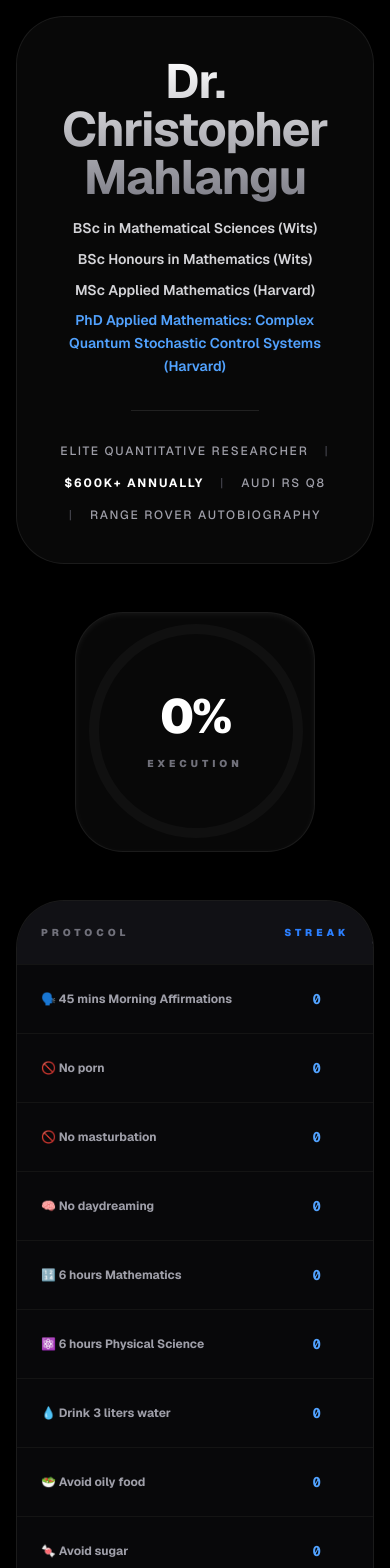
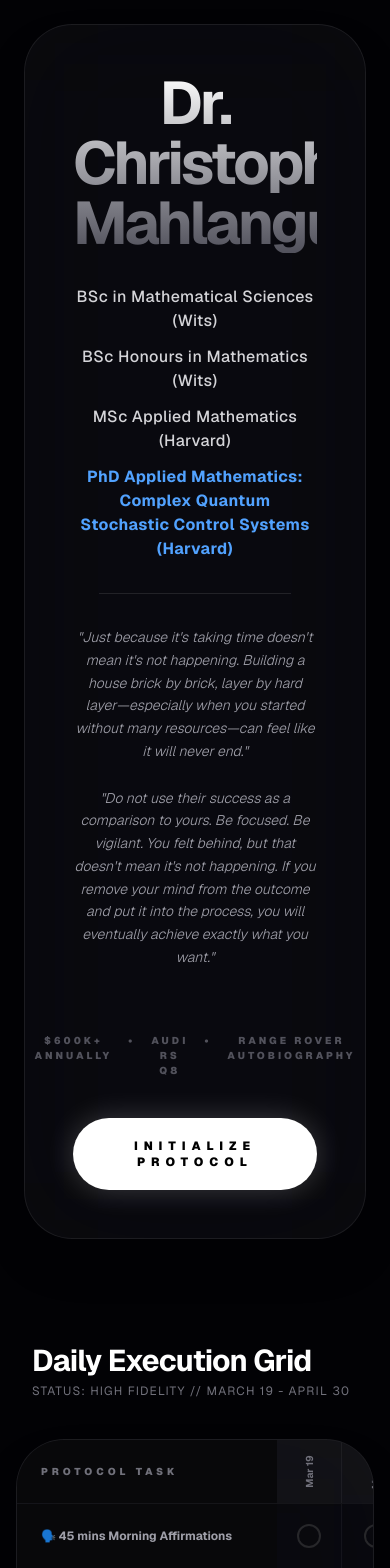
Before and after one commit to christophermahlangu/drmahlangu-app, a Next.js app: page / in a window 390 px wide. Shown: the top 1568 px of the page. Built offline with nearby package versions, Linux system fonts and the light colour scheme.

Commit message:
Integrated Welcome Page and smooth scroll Grid

```diff
--- a/app/page.tsx
+++ b/app/page.tsx
@@ -1,21 +1,12 @@
 "use client";
-import { useEffect, useState } from "react";
+import { useEffect, useState, useRef } from "react";
 import Confetti from "react-confetti";
 
 const habits = [
-  "🗣️ 45 mins Morning Affirmations",
-  "🚫 No porn",
-  "🚫 No masturbation",
-  "🧠 No daydreaming",
-  "🔢 6 hours Mathematics",
-  "⚛️ 6 hours Physical Science",
-  "💧 Drink 3 liters water",
-  "🥗 Avoid oily food",
-  "🍬 Avoid sugar",
-  "🧘‍♂️ 30 mins meditation",
-  "📱 No Instagram",
-  "🐦 No Twitter",
-  "▶️ No YouTube shorts",
+  "🗣️ 45 mins Morning Affirmations", "🚫 No porn", "🚫 No masturbation", "🧠 No daydreaming",
+  "🔢 6 hours Mathematics", "⚛️ 6 hours Physical Science", "💧 Drink 3 liters water",
+  "🥗 Avoid oily food", "🍬 Avoid sugar", "🧘‍♂️ 30 mins meditation",
+  "📱 No Instagram", "🐦 No Twitter", "▶️ No YouTube shorts",
 ];
 
 const startDate = new Date(2026, 2, 19);
@@ -36,12 +27,11 @@ const dates = generateDates();
 export default function Home() {
   const [checkboxes, setCheckboxes] = useState<Record<string, boolean>>({});
   const [mounted, setMounted] = useState(false);
-  const [windowSize, setWindowSize] = useState({ width: 0, height: 0 });
+  const gridRef = useRef<HTMLDivElement>(null);
 
   useEffect(() => {
     const saved = localStorage.getItem("mahlanguTracker");
     if (saved) setCheckboxes(JSON.parse(saved));
-    setWindowSize({ width: window.innerWidth, height: window.innerHeight });
     setMounted(true);
   }, []);
 
@@ -54,104 +44,89 @@ export default function Home() {
     setCheckboxes(prev => ({ ...prev, [key]: !prev[key] }));
   };
 
-  const overallProgress = () => {
-    let totalChecked = 0;
-    dates.forEach(date => habits.forEach(h => { if (checkboxes[`${h}-${date}`]) totalChecked++; }));
-    return (totalChecked / (habits.length * dates.length)) * 100;
-  };
-
-  const habitStreak = (habit: string) => {
-    let streak = 0;
-    for (let i = dates.length - 1; i >= 0; i--) {
-      const key = `${habit}-${dates[i]}`;
-      if (checkboxes[key]) streak++;
-      else break;
-    }
-    return streak;
+  const scrollToGrid = () => {
+    gridRef.current?.scrollIntoView({ behavior: 'smooth' });
   };
 
   if (!mounted) return null;
 
   return (
-    <main className="min-h-screen bg-[#000] text-white p-4 md:p-10 font-sans selection:bg-blue-500/30 relative overflow-x-hidden antialiased">
+    <main className="min-h-screen bg-[#020205] text-white font-sans selection:bg-blue-500/30 relative overflow-x-hidden antialiased">
 
       {/* --- APPLE VIBRANT BACKGROUND --- */}
       <div className="fixed inset-0 -z-10 bg-[#020205]">
-        <div className="absolute top-[-25%] left-[-10%] w-[90%] h-[80%] rounded-full bg-blue-600/15 blur-[180px] animate-pulse" />
-        <div className="absolute bottom-[-15%] right-[-10%] w-[70%] h-[70%] rounded-full bg-indigo-600/10 blur-[150px]" />
+        <div className="absolute top-[-20%] left-[-10%] w-[90%] h-[80%] rounded-full bg-blue-600/10 blur-[180px] animate-pulse" />
+        <div className="absolute bottom-[-10%] right-[-10%] w-[70%] h-[70%] rounded-full bg-indigo-900/10 blur-[150px]" />
       </div>
 
-      {/* Confetti on 100% */}
-      {overallProgress() === 100 && <Confetti width={windowSize.width} height={windowSize.height} recycle={false} />}
-
-      <div className="max-w-6xl mx-auto space-y-12">
-
-        {/* --- IDENTITY HEADER (Liquid Glass Style) --- */}
-        <header className="liquid-glass p-10 md:p-16 text-center shadow-2xl">
-          <h1 className="text-5xl md:text-7xl font-bold tracking-tight bg-clip-text text-transparent bg-gradient-to-b from-white to-zinc-500 pb-4">
+      {/* --- SECTION 1: THE WELCOME PAGE (Vision Board) --- */}
+      <section className="min-h-screen flex flex-col items-center justify-center p-6 text-center space-y-12">
+        <div className="liquid-glass p-12 md:p-20 max-w-5xl w-full shadow-2xl space-y-8 animate-in fade-in zoom-in duration-1000">
+          <h1 className="text-6xl md:text-8xl font-bold tracking-tighter bg-clip-text text-transparent bg-gradient-to-b from-white to-zinc-600">
             Dr. Christopher Mahlangu
           </h1>
 
-          <div className="space-y-2 text-sm md:text-base font-semibold text-zinc-300 max-w-4xl mx-auto leading-relaxed">
+          <div className="space-y-3 text-base md:text-xl font-medium text-zinc-300 tracking-wide">
             <p>BSc in Mathematical Sciences (Wits)</p>
             <p>BSc Honours in Mathematics (Wits)</p>
             <p>MSc Applied Mathematics (Harvard)</p>
-            <p className="text-blue-400">PhD Applied Mathematics: Complex Quantum Stochastic Control Systems (Harvard)</p>
+            <p className="text-blue-400 font-bold">PhD Applied Mathematics: Complex Quantum Stochastic Control Systems (Harvard)</p>
           </div>
 
-          <div className="h-[1px] w-32 bg-white/10 mx-auto my-8" />
+          <div className="h-[1px] w-48 bg-white/10 mx-auto" />
 
-          <div className="flex flex-wrap justify-center gap-4 text-xs md:text-sm font-medium tracking-[0.15em] text-zinc-400 uppercase">
-             <span>Elite Quantitative Researcher</span>
-             <span className="text-zinc-700">|</span>
-             <span className="text-white font-bold">$600K+ Annually</span>
-             <span className="text-zinc-700">|</span>
+          {/* THE LONG-ASS MOTIVATION */}
+          <div className="max-w-3xl mx-auto space-y-6 text-zinc-400 text-sm md:text-base leading-relaxed font-light italic">
+            <p>
+              "Just because it's taking time doesn't mean it's not happening. Building a house brick by brick, layer by hard layer—especially when you started without many resources—can feel like it will never end."
+            </p>
+            <p>
+              "Do not use their success as a comparison to yours. Be focused. Be vigilant. You felt behind, but that doesn't mean it's not happening. If you remove your mind from the outcome and put it into the process, you will eventually achieve exactly what you want."
+            </p>
+          </div>
+
+          <div className="pt-8 flex flex-col items-center gap-4">
+             <div className="flex gap-4 text-[10px] uppercase tracking-[0.3em] text-zinc-600 font-black mb-6">
+                <span>$600K+ Annually</span>
+                <span>•</span>
                 <span>Audi RS Q8</span>
-             <span className="text-zinc-700">|</span>
+                <span>•</span>
                 <span>Range Rover Autobiography</span>
              </div>
-        </header>
 
-        {/* --- LIQUID PROGRESS RING --- */}
-        <div className="flex justify-center">
-            <div className="liquid-glass p-8 flex flex-col items-center gap-4 rounded-full w-60 h-60 justify-center relative shadow-inner shadow-white/5">
-                <svg className="absolute inset-0 w-full h-full transform -rotate-90">
-                    <circle cx="120" cy="120" r="102" stroke="rgba(255,255,255,0.03)" strokeWidth="10" fill="none" />
-                    <circle
-                        cx="120" cy="120" r="102"
-                        stroke="url(#liquid-blue)"
-                        strokeWidth="10"
-                        fill="none"
-                        strokeDasharray={2 * Math.PI * 102}
-                        strokeDashoffset={2 * Math.PI * 102 * (1 - overallProgress() / 100)}
-                        strokeLinecap="round"
-                        className="transition-all duration-1000"
-                    />
-                    <defs>
-                        <linearGradient id="liquid-blue" x1="0" y1="0" x2="1" y2="1">
-                            <stop offset="0%" stopColor="#0A84FF" />
-                            <stop offset="100%" stopColor="#5E5CE6" />
-                        </linearGradient>
-                    </defs>
-                </svg>
-                <span className="text-5xl font-black tracking-tighter">{overallProgress().toFixed(0)}%</span>
-                <span className="text-[10px] uppercase tracking-[0.4em] text-zinc-500 font-black">Execution</span>
+             {/* THE BUTTON TO ACCESS TRACKER */}
+             <button
+                onClick={scrollToGrid}
+                className="group relative px-12 py-5 bg-white text-black font-black text-xs uppercase tracking-[0.5em] rounded-full hover:scale-105 active:scale-95 transition-all shadow-[0_0_30px_rgba(255,255,255,0.2)]"
+             >
+                Initialize Protocol
+                <div className="absolute inset-0 rounded-full border border-white opacity-0 group-hover:opacity-100 group-hover:scale-125 transition-all duration-700" />
+             </button>
+          </div>
+        </div>
+      </section>
+
+      {/* --- SECTION 2: THE HABIT GRID (Liquid Table) --- */}
+      <section ref={gridRef} className="min-h-screen flex flex-col p-4 md:p-10 pt-20">
+        <div className="max-w-7xl mx-auto w-full space-y-10">
+            <div className="flex justify-between items-end px-4">
+                <div>
+                    <h2 className="text-3xl font-bold tracking-tight">Daily Execution Grid</h2>
+                    <p className="text-xs text-zinc-500 uppercase tracking-widest mt-1">Status: High Fidelity // March 19 - April 30</p>
                 </div>
             </div>
 
-        {/* --- THE GRID (Apple Table style) --- */}
             <div className="liquid-glass rounded-[48px] overflow-hidden border border-white/5 shadow-2xl mb-20">
               <div className="overflow-x-auto">
                 <table className="w-full border-collapse">
                   <thead>
                     <tr className="bg-white/[0.04] border-b border-white/5">
-                  <th className="sticky left-0 z-30 bg-[#111115] p-6 text-left text-[10px] font-black uppercase tracking-[0.4em] text-zinc-500 min-w-[260px]">Protocol</th>
+                      <th className="sticky left-0 z-30 bg-[#08080a] p-6 text-left text-[10px] font-black uppercase tracking-[0.4em] text-zinc-500 min-w-[260px]">Protocol Task</th>
                       {dates.map(date => (
                         <th key={date} className="p-4 text-[10px] font-bold text-zinc-500 border-r border-white/5 min-w-[64px]">
                           <div className="rotate-[-90deg] whitespace-nowrap">{date}</div>
                         </th>
                       ))}
-                  <th className="sticky right-0 z-30 bg-[#111115] p-6 text-center text-[10px] font-black uppercase tracking-[0.4em] text-blue-500">Streak</th>
                     </tr>
                   </thead>
                   <tbody className="divide-y divide-white/5">
@@ -167,11 +142,11 @@ export default function Home() {
                               <button
                                 onClick={() => toggle(habit, date)}
                                 className={`w-full h-16 flex items-center justify-center transition-all ${
-                                checkboxes[key] ? 'bg-blue-500/[0.08]' : 'hover:bg-white/[0.04]'
+                                    checkboxes[key] ? 'bg-blue-500/[0.12]' : 'hover:bg-white/[0.04]'
                                 }`}
                               >
                                 <div className={`w-6 h-6 rounded-full border-2 transition-all duration-500 flex items-center justify-center ${
-                              checkboxes[key] ? 'bg-blue-500 border-blue-400 shadow-[0_0_20px_rgba(10,132,255,0.5)] scale-110' : 'border-zinc-800'
+                                  checkboxes[key] ? 'bg-blue-500 border-blue-400 shadow-[0_0_20px_rgba(10,132,255,0.4)] scale-110' : 'border-zinc-800'
                                 }`}>
                                   {checkboxes[key] && <span className="text-white text-[12px] font-black">✓</span>}
                                 </div>
@@ -179,53 +154,32 @@ export default function Home() {
                             </td>
                           );
                         })}
-                    <td className="sticky right-0 z-20 bg-[#08080a] p-6 text-center font-mono text-blue-400 text-sm font-bold border-l border-white/5">
-                      {habitStreak(habit)}
-                    </td>
                       </tr>
                     ))}
                   </tbody>
                 </table>
               </div>
             </div>
-
-        <footer className="py-16 text-center space-y-4">
-            <div className="h-[1px] w-12 bg-zinc-800 mx-auto" />
-            <p className="text-[9px] text-zinc-700 tracking-[0.8em] uppercase font-black">
-              Mahlangu QuantumOS // High Fidelity Execution
-            </p>
-        </footer>
         </div>
 
-      {/* --- LIQUID GLASS ENHANCEMENT --- */}
+        <footer className="py-20 text-center opacity-30 text-[9px] tracking-[0.8em] uppercase font-black">
+          Mahlangu QuantOS // End of Protocol
+        </footer>
+      </section>
+
+      {/* --- CUSTOM LIQUID GLASS CSS --- */}
       <style jsx global>{`
         .liquid-glass {
           background: rgba(255, 255, 255, 0.03);
-          backdrop-filter: blur(50px) saturate(200%);
-          -webkit-backdrop-filter: blur(50px) saturate(200%);
+          backdrop-filter: blur(60px) saturate(210%);
+          -webkit-backdrop-filter: blur(60px) saturate(210%);
           border: 1px solid rgba(255, 255, 255, 0.08);
           border-radius: 48px;
         }
 
-        /* Apple Style Scrollbar */
-        ::-webkit-scrollbar {
-          height: 5px;
-        }
-        ::-webkit-scrollbar-track {
-          background: transparent;
-        }
-        ::-webkit-scrollbar-thumb {
-          background: rgba(255, 255, 255, 0.05);
-          border-radius: 10px;
-        }
-        ::-webkit-scrollbar-thumb:hover {
-          background: rgba(10, 132, 255, 0.4);
-        }
-
-        @keyframes pulse {
-          0%, 100% { opacity: 0.2; transform: scale(1); }
-          50% { opacity: 0.3; transform: scale(1.05); }
-        }
+        ::-webkit-scrollbar { height: 4px; }
+        ::-webkit-scrollbar-thumb { background: rgba(255, 255, 255, 0.1); border-radius: 10px; }
+        ::-webkit-scrollbar-thumb:hover { background: rgba(10, 132, 255, 0.5); }
       `}</style>
     </main>
   );
```
Lines whose indentation alone changed are shown as unchanged.
